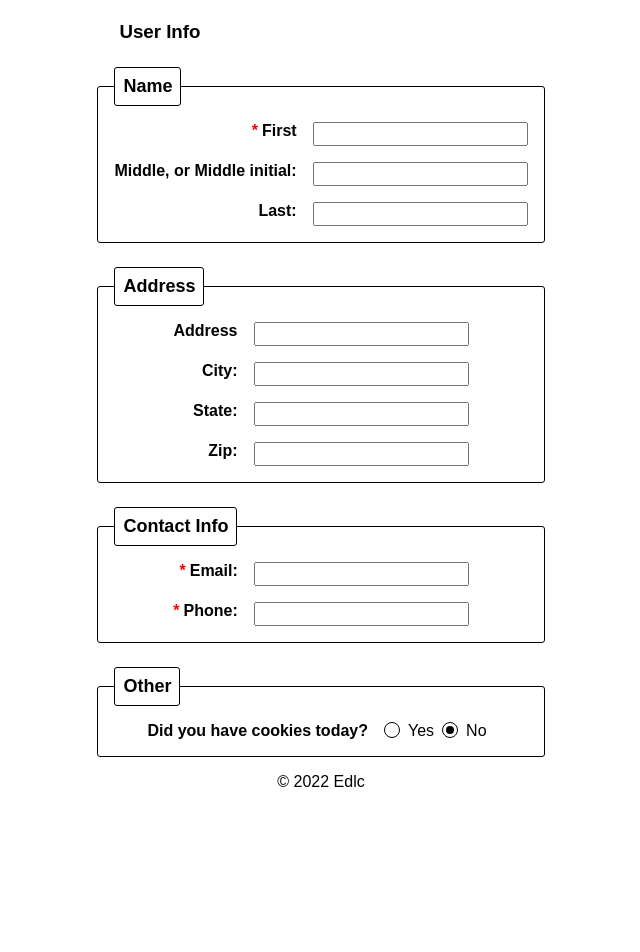
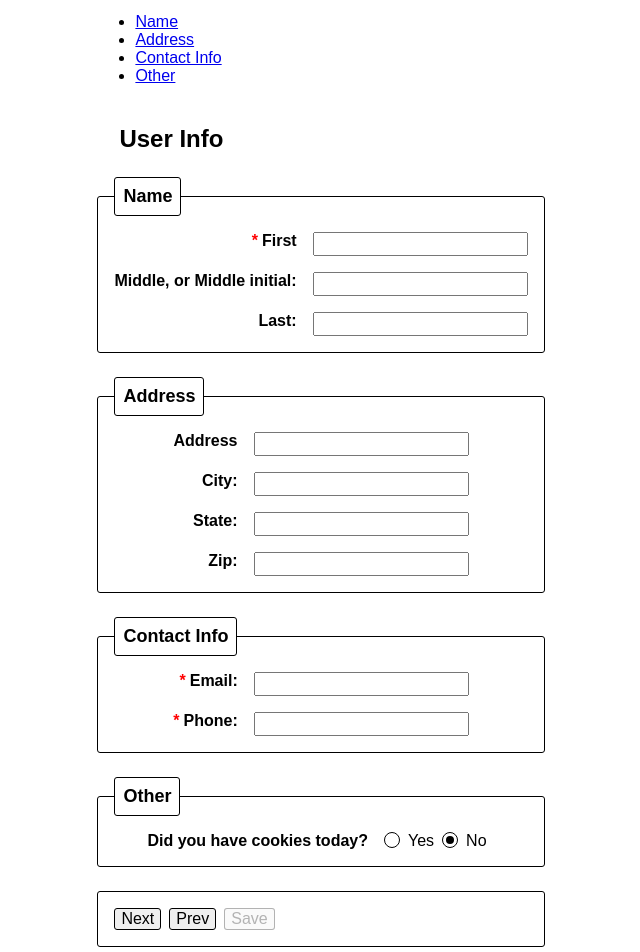
Before and after one commit to elycruz/react-form-wizard-2022, a React (Create React App) app: page / in a window 1280 px wide. Shown: the part 40-992 px from the top of the page, without its empty margins (319-959 px from the left). Before the commit the page ends 847 px from the top, so only its background shows below. Built offline with nearby package versions, Linux system fonts and the light colour scheme.

Commit message:
Progress on implementation - - Added 'react-router-dom' dependency. - Began intake-form json, for use in menus, and react-router-dom.

```diff
--- a/package.json
+++ b/package.json
@@ -13,6 +13,7 @@
     "@testing-library/user-event": "^13.5.0",
     "react": "^18.2.0",
     "react-dom": "^18.2.0",
+    "react-router-dom": "^6.4.3",
     "react-scripts": "5.0.1",
     "web-vitals": "^2.1.4"
   },
--- a/src/App.js
+++ b/src/App.js
@@ -1,6 +1,9 @@
 import './App.css';
 import * as React from 'react';
 import {UserForm} from "./pages/user-form";
+import fieldsetsRequirements from "./data/intake-form.json";
+
+const fieldsetsData = Object.assign({}, fieldsetsRequirements.fieldsets);
 
 function App() {
   return (
@@ -12,7 +15,14 @@ function App() {
       </header>
       <main>
         <div>
-          <UserForm/>
+          <ul>
+            {
+              Object.keys(fieldsetsData).map(k => (
+                <li><a href={`#/${k}`}>{fieldsetsData[k].legend}</a></li>
+              ))
+            }
+          </ul>
+          <UserForm />
         </div>
       </main>
       <footer>
--- /dev/null
+++ b/src/components/forms-menu.js
@@ -0,0 +1,6 @@
+export class FormsMenu {
+  render() {
+    return (<ul>
+    </ul>);
+  }
+}
--- /dev/null
+++ b/src/components/next-prev-and-save-buttons.js
@@ -0,0 +1,9 @@
+import * as React from "react";
+
+export function NextPrevAndSaveButtons() {
+  return (<React.Fragment>
+    <button className="next-btn" value="next">Next</button>
+    <button className="prev-btn" value="prev">Prev</button>
+    <button className="save-btn" value="save" disabled>Save</button>
+  </React.Fragment>)
+}
--- a/src/components/nextPrevAndSaveButtons.ts
+++ /dev/null
@@ -1,5 +0,0 @@
-import * as React from "react";
-
-export function NextPrevAndSaveButtons() {
-  return <React.Fragment>
-}
--- a/src/components/other-fields.js
+++ b/src/components/other-fields.js
@@ -3,15 +3,15 @@ import * as React from 'react';
 export function OtherFields() {
   return (
     <React.Fragment>
-      <label htmlFor="cookies-yes">Did you have cookies today?</label>
+      <label htmlFor="cookies-today-yes">Did you have cookies today?</label>
       <div className="x-field">
         <div className="x-field">
-          <input type="radio" className="x-radio" id="cookies-yes" name="cookies"/>
-          <label htmlFor="cookies-yes">Yes</label>
+          <input type="radio" className="x-radio" id="cookies-today-yes" name="cookies-today"/>
+          <label htmlFor="cookies-today-yes">Yes</label>
         </div>
         <div className="x-field">
-          <input type="radio" className="x-radio" id="cookies-no" name="cookies" defaultChecked/>
-          <label htmlFor="cookies-no">No</label>
+          <input type="radio" className="x-radio" id="cookies-today-no" name="cookies-today" defaultChecked/>
+          <label htmlFor="cookies-today-no">No</label>
         </div>
       </div>
     </React.Fragment>
--- /dev/null
+++ b/src/data/intake-form.json
@@ -0,0 +1,38 @@
+{
+  "fieldsets": {
+    "name": {
+      "order": 0,
+      "legend": "Name",
+      "first-name": {
+        "required": true
+      },
+      "middle-initial": null,
+      "last-name": {
+        "required": true
+      }
+    },
+    "address": {
+      "order": 1,
+      "legend": "Address",
+      "href": "address",
+      "required": true,
+      "address": null,
+      "city": null,
+      "state": null,
+      "zip": null
+    },
+    "contact_info": {
+      "order": 2,
+      "legend": "Contact Info",
+      "email": {
+        "required": true
+      },
+      "phone": null
+    },
+    "other": {
+      "order": 3,
+      "legend": "Other",
+      "cookies-today": null
+    }
+  }
+}
--- a/src/pages/user-form.js
+++ b/src/pages/user-form.js
@@ -2,11 +2,12 @@ import {AddressFields} from "../components/address-fields";
 import {NameFields} from "../components/name-fields";
 import {ContactFields} from "../components/contact-fields";
 import {OtherFields} from "../components/other-fields";
+import {NextPrevAndSaveButtons} from "../components/next-prev-and-save-buttons";
 
 export function UserForm() {
-  return (<section>
+  return (<section className="x-section">
     <header>
-      <h3>User Info</h3>
+      <h2>User Info</h2>
     </header>
 
     <form action="#">
@@ -26,6 +27,7 @@ export function UserForm() {
         <legend>Other</legend>
         <OtherFields/>
       </fieldset>
+      <fieldset><NextPrevAndSaveButtons/></fieldset>
     </form>
 
   </section>)
```
Also changed, not shown: src/AppMenu.js (added, +15 -0 lines), src/index.js (+21 -2 lines), 1 other file (tests, documents, lock files or other folders).
